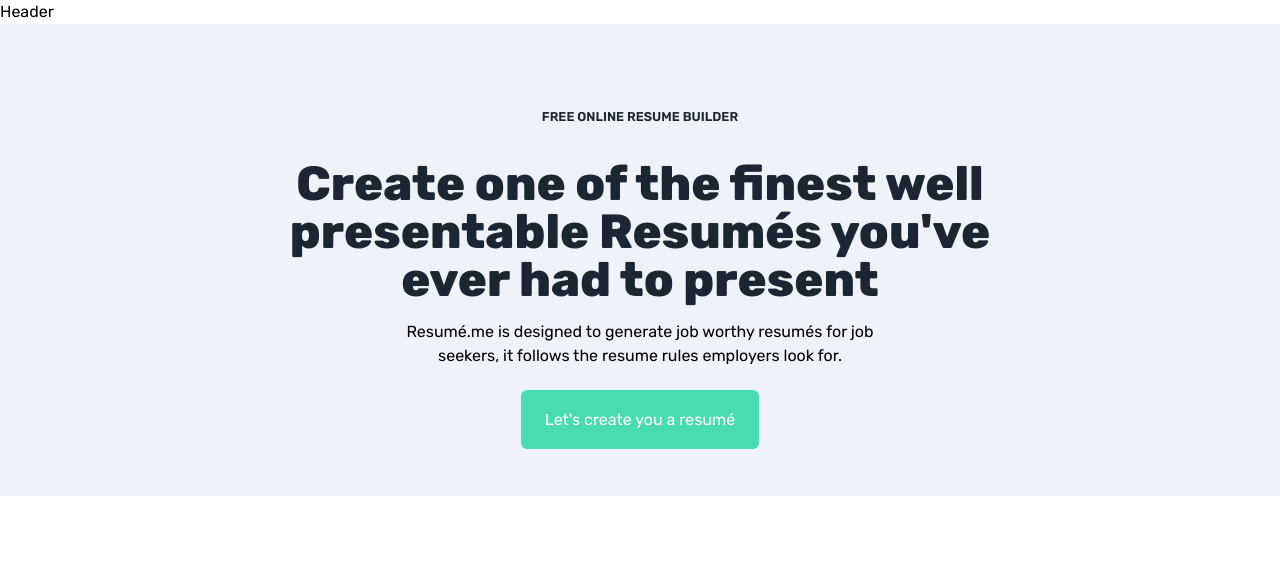
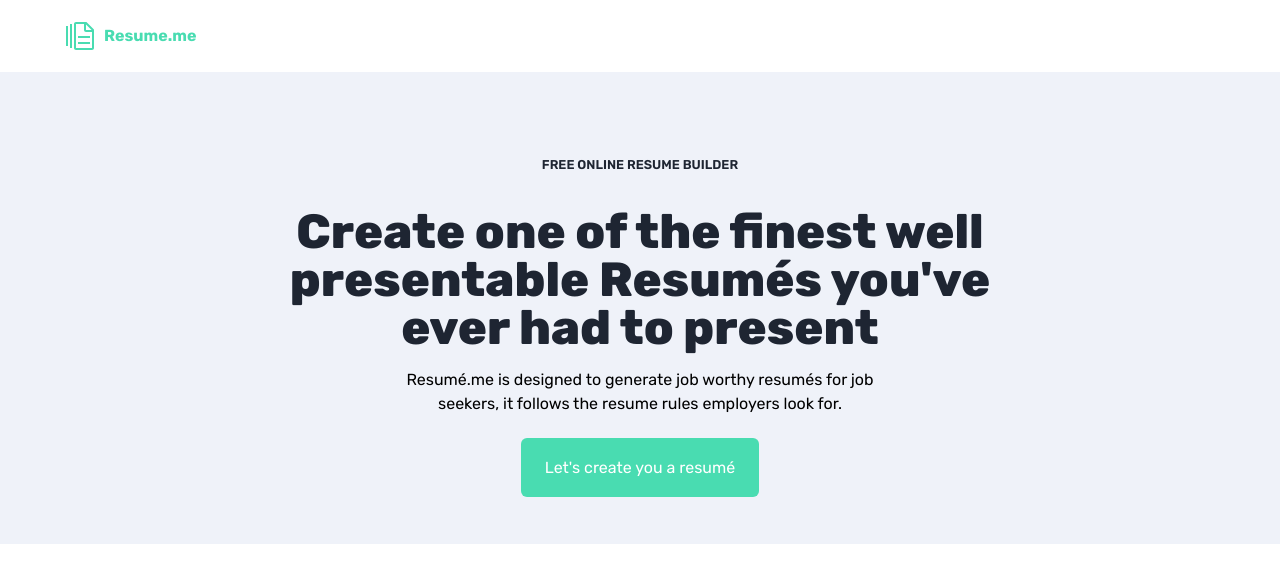
Before and after one commit to OkeleyeVick/v-resume-me, a React (Vite) app: page / in a window 1280 px wide. Shown: the top 582 px of the page. Built offline with nearby package versions, Linux system fonts and the light colour scheme.

Commit message:
updates made

```diff
--- /dev/null
+++ b/src/MainComponents/LangingPageComps/FirstSection.jsx
@@ -0,0 +1,7 @@
+import React from "react";
+
+const FirstSection = () => {
+	return <div className="flex flex-col md:flex-row"></div>;
+};
+
+export default FirstSection;
--- a/src/MainComponents/LangingPageComps/Header.jsx
+++ b/src/MainComponents/LangingPageComps/Header.jsx
@@ -1,7 +1,16 @@
+import { Icon } from "@iconify/react";
 import React from "react";
+import { Link } from "react-router-dom";
 
 const Header = () => {
-	return <div>Header</div>;
+	return (
+		<div className="flex items-center justify-between p-5 md:px-16">
+			<Link to="/" className="flex items-center gap-2">
+				<Icon icon="carbon:document-multiple-01" className="h-6 w-6 md:w-8 md:h-8 text-main" />
+				<span className="font-semibold md:font-bold text-main">Resume.me</span>
+			</Link>
+		</div>
+	);
 };
 
 export default Header;
```
Also changed, not shown: src/assets/images/juicy-man-and-woman-sign-a-contract.png (added), 1 other file (tests, documents, lock files or other folders).
